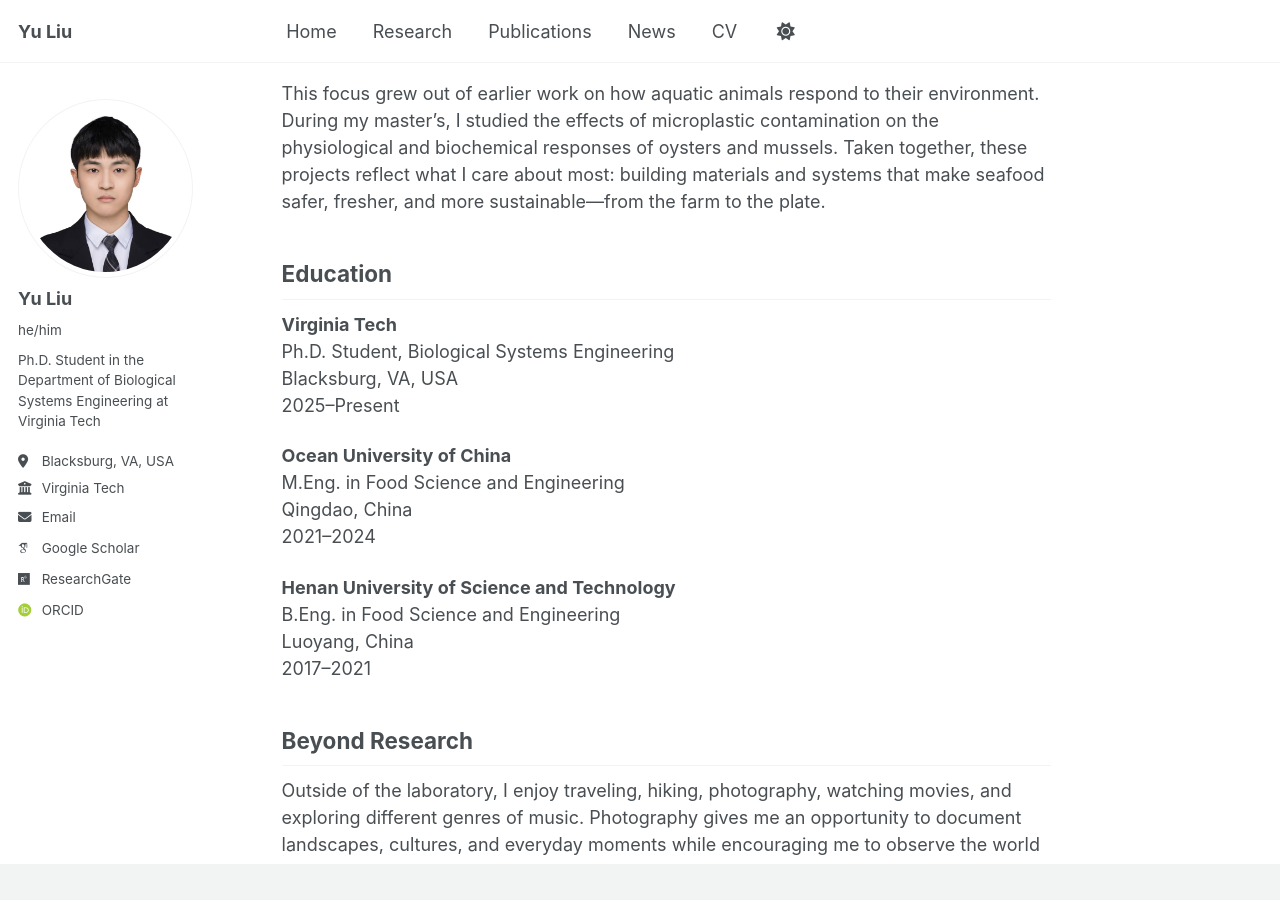
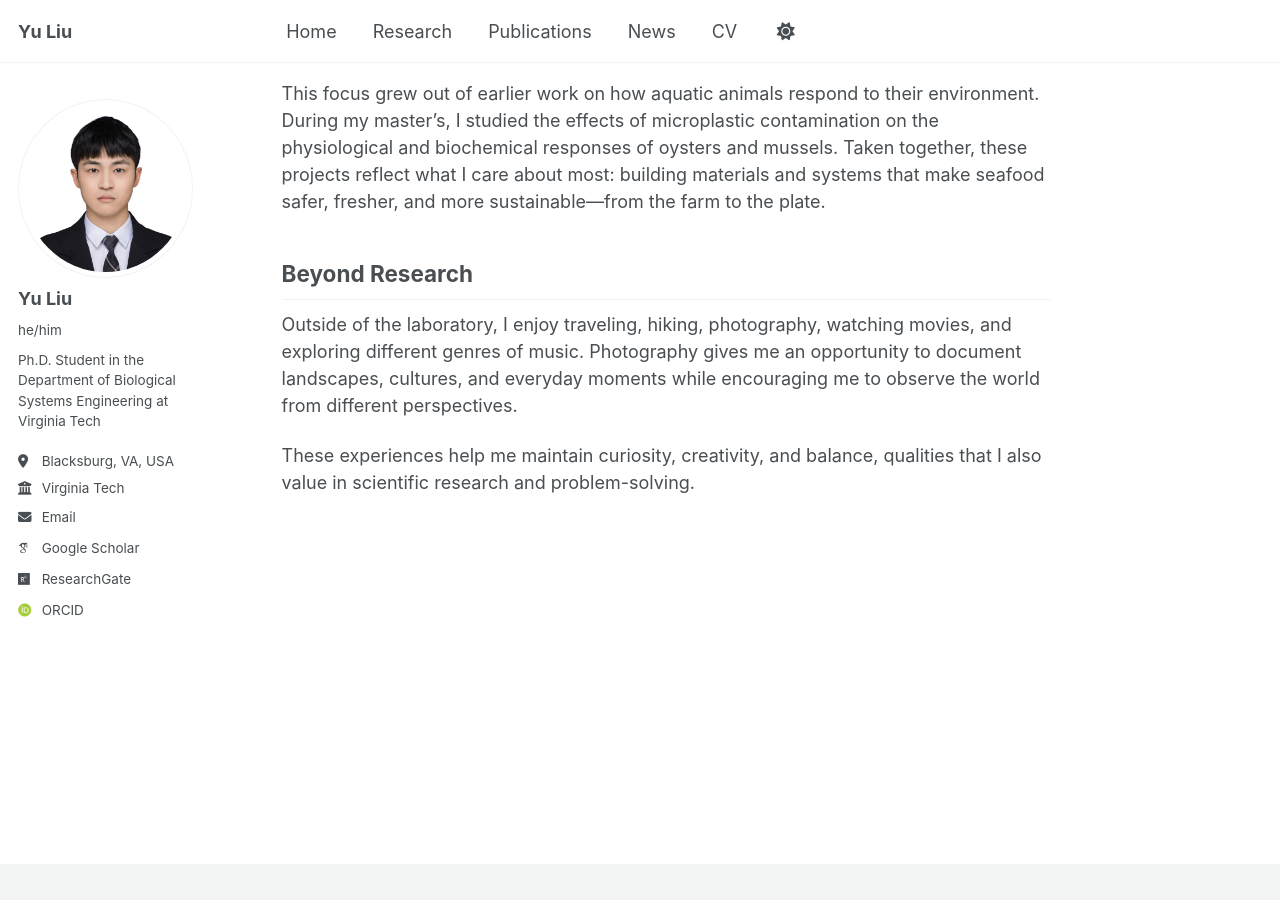
Before and after one commit to yuliu0322/yuliu0322.github.io, a Jekyll site: the page built from _pages/about.md, in a window 1280 px wide and 900 px high, scrolled down 536 px. Built offline with Jekyll 4.4.1, drawn with Linux system fonts in a browser that asks for light colours; some web fonts are replaced; a script bundle is joined from its source files by our own code; library files that are not in the unit come from our copies.

Commit message:
Update about.md

```diff
--- a/_pages/about.md
+++ b/_pages/about.md
@@ -15,23 +15,6 @@ I approach this challenge from both ends of the supply chain. On the production
 
 This focus grew out of earlier work on how aquatic animals respond to their environment. During my master's, I studied the effects of microplastic contamination on the physiological and biochemical responses of oysters and mussels. Taken together, these projects reflect what I care about most: building materials and systems that make seafood safer, fresher, and more sustainable—from the farm to the plate.
 
-## Education
-
-**Virginia Tech**
-Ph.D. Student, Biological Systems Engineering
-Blacksburg, VA, USA
-2025–Present
-
-**Ocean University of China**
-M.Eng. in Food Science and Engineering
-Qingdao, China
-2021–2024
-
-**Henan University of Science and Technology**
-B.Eng. in Food Science and Engineering
-Luoyang, China
-2017–2021
-
 ## Beyond Research
 
 Outside of the laboratory, I enjoy traveling, hiking, photography, watching movies, and exploring different genres of music. Photography gives me an opportunity to document landscapes, cultures, and everyday moments while encouraging me to observe the world from different perspectives.
```
